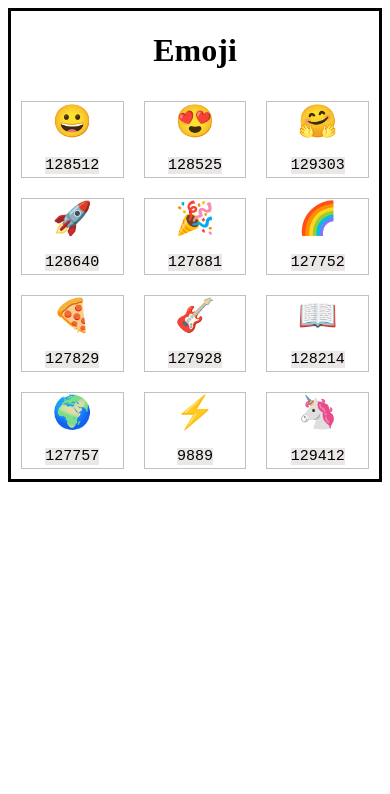
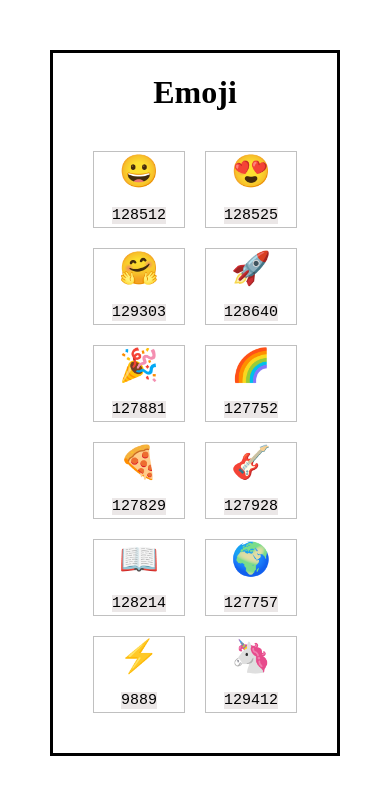
Before and after one commit to ngen0004/mtm6302-emoji-your-github-ngen0004, a plain HTML site: page index.html in a window 390 px wide. Drawn offline with Linux system fonts and the light colour scheme.

Commit message:
Completes assignment

```diff
--- a/script.js
+++ b/script.js
@@ -19,7 +19,7 @@ let emojisGallery = document.getElementById('emojisGallery')
 for (const code of emojisCode){
     arr.push(`
         <p id="emj">
-            <span>${String.fromCodePoint(code)}</span><br>
+            <span>&#${code}</span><br>
             <code>${code}</code>
          </p>
     `)
--- a/style.css
+++ b/style.css
@@ -1,13 +1,15 @@
+body{
+    border: 3px solid black ;
+    text-align: center;
+    margin: 50px;
+}
 .wrapper{
     display: grid;
     grid-template-columns: repeat(3, 1fr);
     grid-template-rows: 1fr 1fr;
+    margin: 30px;
 }
 
-body{
-    border: 3px solid black ;
-    text-align: center;
-}
 #emj{
     font-size: 2rem;
     border: 1px solid silver;
@@ -17,3 +19,10 @@ code{
     font-size: 15px;
     background-color: rgb(235, 231, 231)
 }
+
+@media screen and (max-width: 600px){
+    .wrapper{
+        grid-template-columns: 1fr 1fr;
+        grid-template-rows: repeat(6, 1fr);
+    }
+}
```
